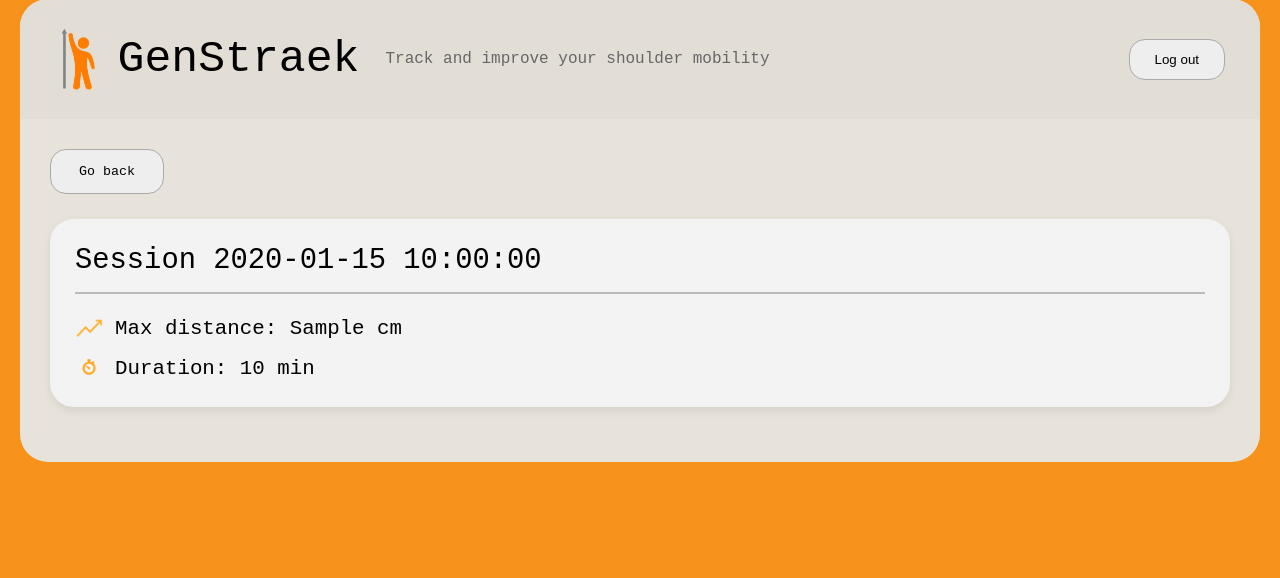
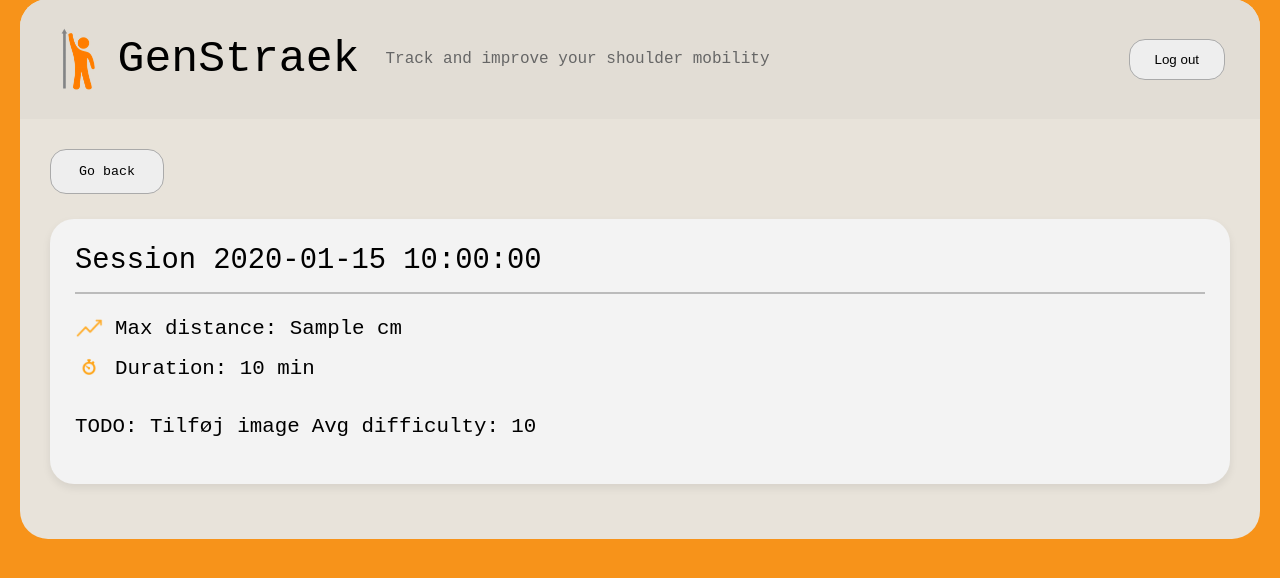
Before and after one commit to JustBobber/IoT_34315, a Flask app: template src/templates/users_sessions.html in a window 1280 px wide. Shown: the part 21-599 px from the top of the page. Run offline with Flask 3, Linux system fonts and the light colour scheme; the visitor is signed in with stand-in values (Sample User, id 1); tables that the repository leaves empty hold one stand-in row (values such as "Sample post"); the template is opened without the code that fills it: most values are stand-ins (such as "Sample title", 1, 10 or a date in 2020).

Commit message:
added avg_difficulty templates

```diff
--- a/src/templates/index.html
+++ b/src/templates/index.html
@@ -393,6 +393,7 @@
                             <!-- data der skal bruges til graf -->
                             {% for session in sessions_data %}
                                 <p>Max distance: {{ session.max_distance }}</p>
+                                <p>Avg Difficulty: {{ session.average_difficulty }}</p>
                                 <p>Duration: {{ session.duration }}</p>
                                 <p>Start time: {{ session.start_time }}</p>
                                 <p>----</p>
--- a/src/templates/users_sessions.html
+++ b/src/templates/users_sessions.html
@@ -182,6 +182,14 @@
                             Duration: {{ session.duration }} min
                         </div>
                         {% endif %}
+
+                        {% if session.end_time %}
+                            <div class="info-row">
+<!--                                <img src="{{ url_for('static', filename='images/small_Duration.png') }}" class="icon">-->
+                                <p>TODO: Tilføj image </p>
+                                Avg difficulty: {{ session.average_difficulty }}
+                            </div>
+                        {% endif %}
                     </div>
 
                 </a>
```
